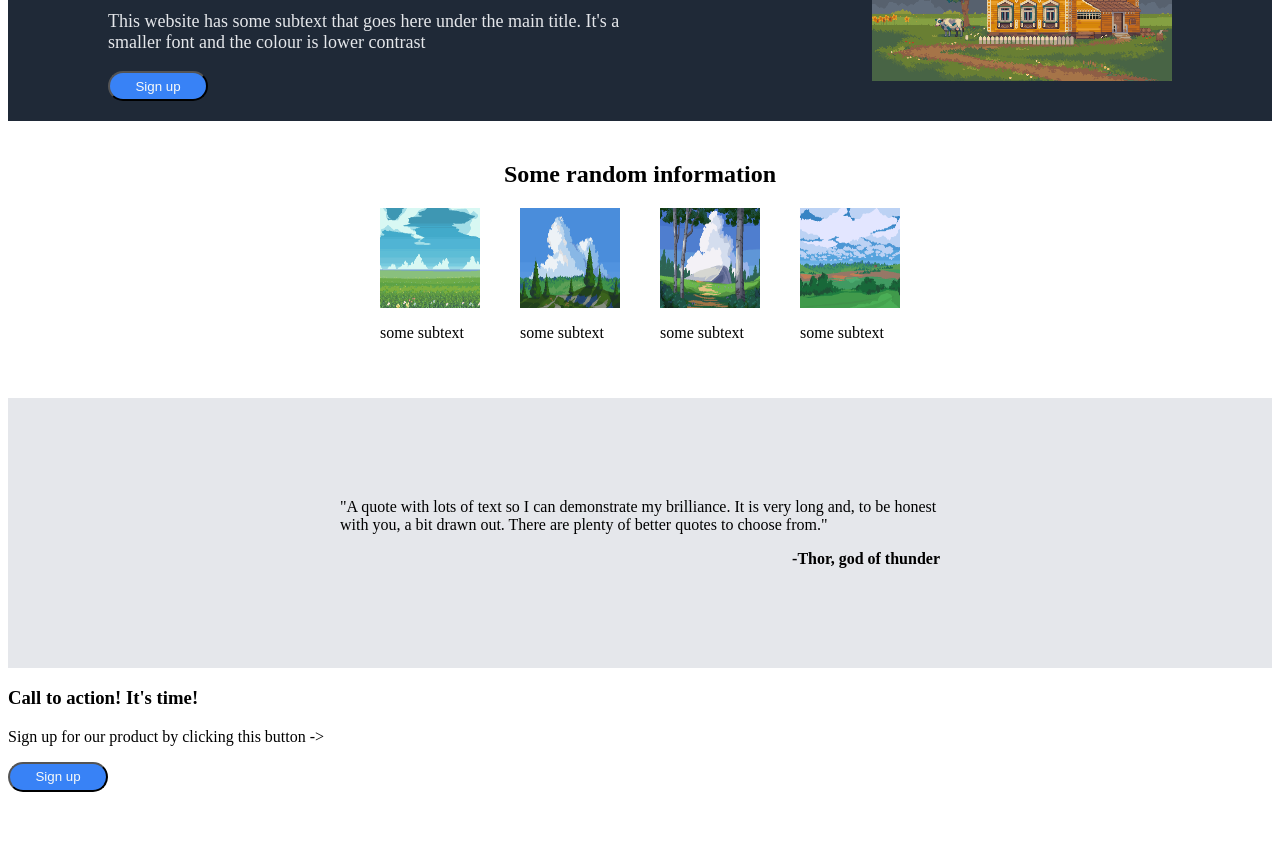
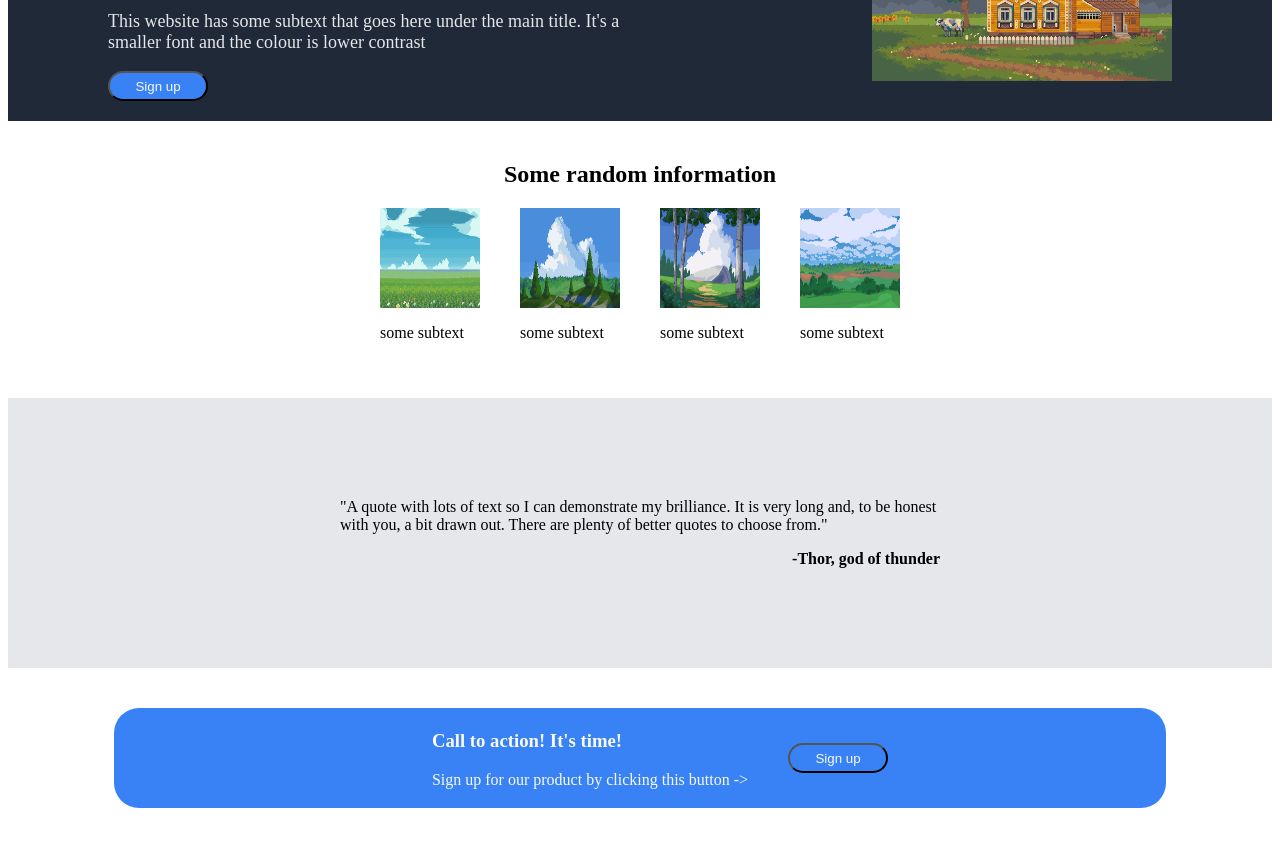
Before and after one commit to Rahiro1/odin-landing-page, a plain HTML site: page index.html in a window 1280 px wide. Shown: the part 233-1080 px from the top of the page. Before the commit the page ends 1033 px from the top, so only its background shows below. Drawn offline with Linux system fonts and the light colour scheme.

Commit message:
add call to action css

```diff
--- a/styles.css
+++ b/styles.css
@@ -128,5 +128,23 @@ h1 {
     display: block;
     width: 100px;
     height: 100px;
+}
 
+#call-to-action-div{
+    padding-top: 40px;
+    padding-bottom: 40px;
 }
+
+#cta-highlight-div{
+    background-color: #3882F6;
+    color: #f9faf8;
+    border-radius: 25px;
+    width: 80%;
+    height: 100px;
+    display: flex;
+    margin:auto;
+    justify-content: center;
+    align-items: center;
+    padding-left: 40px;
+    gap: 40px;
+}
```
Also changed, not shown: index.html (+0 -2 lines).
